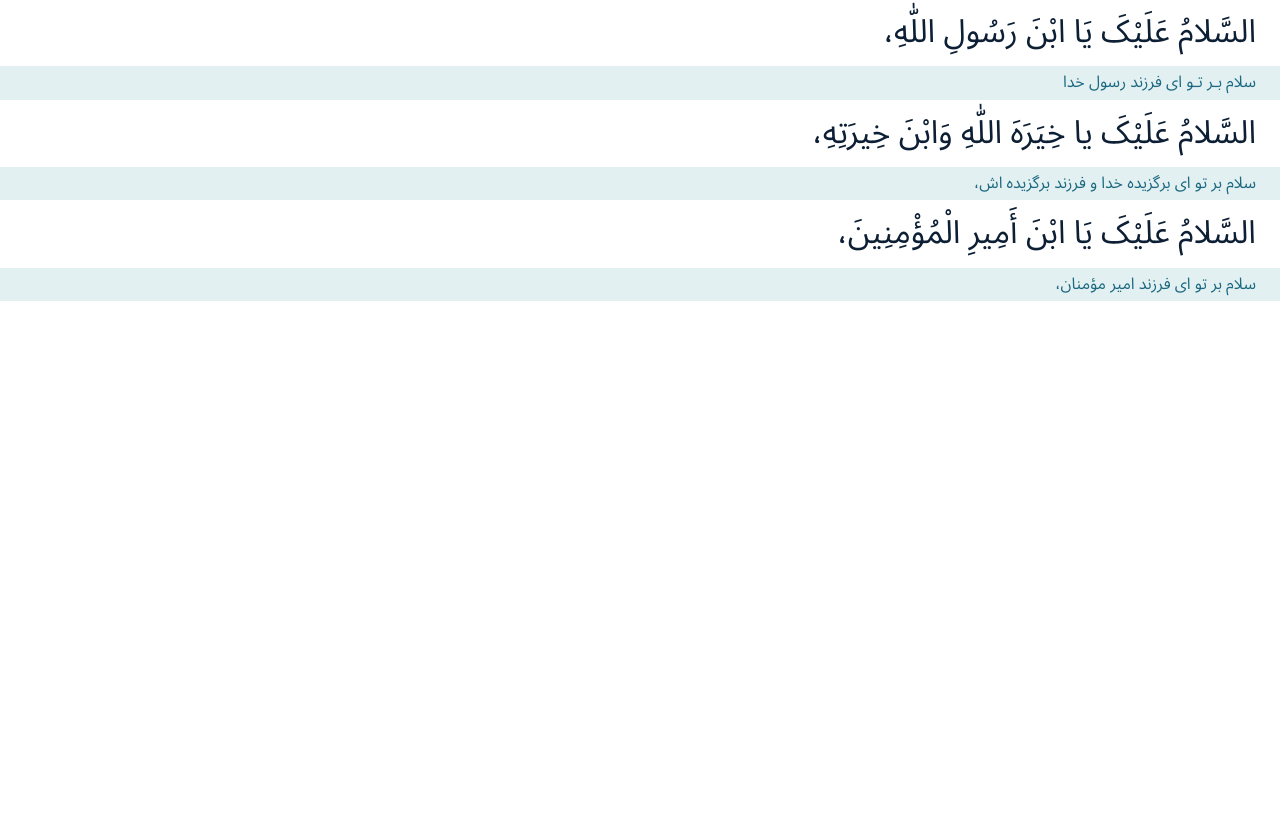
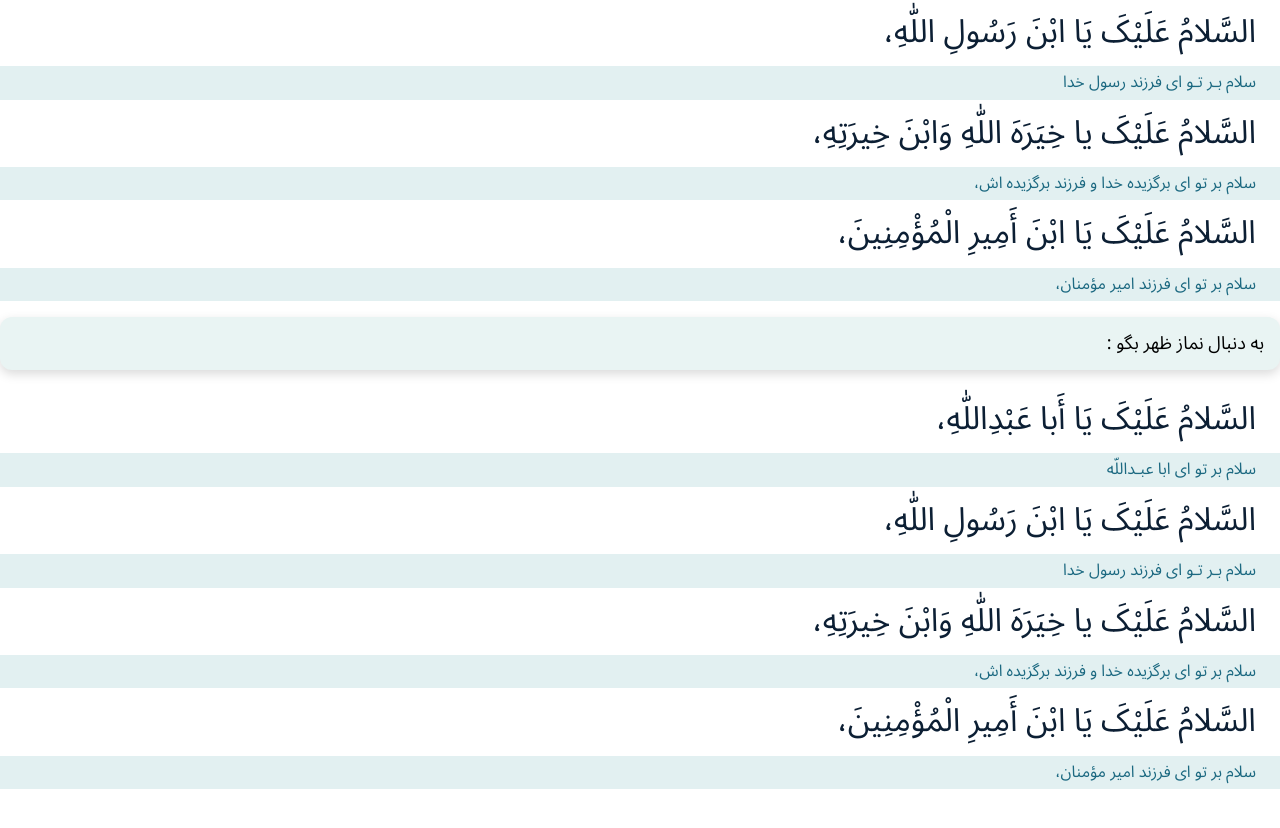
Before and after one commit to mostafafront/mafatih, a Next.js app: page /reader in a window 1280 px wide. Shown: the part 1226-2054 px from the top of the page. Before the commit the page ends 1591 px from the top, so only its background shows below. Built offline with nearby package versions, Linux system fonts and the light colour scheme.

Commit message:
create js for sticky subtitle in reader page

```diff
--- a/src/pages/reader/index.js
+++ b/src/pages/reader/index.js
@@ -1,4 +1,4 @@
-import React from "react";
+import React, { useEffect } from "react";
 import Link from "next/link";
 import BtnMenu from "../../../components/header/btnMenu";
 import FilterOffcanvas from "../../../components/header/filterOffcanvas";
@@ -11,7 +11,53 @@ import BtnOffcanvasSpeed from "../../../components/reader/speedFooter/btnOffcanv
 import BtnOffcanvasSinger from "../../../components/reader/singerFooter/btnOffcanvasSinger";
 import SingersChange from "../../../components/reader/singerFooter/singersChange";
 
+//document.body.scrollTop + sticky.getBoundingClientRect().top
+//window.pageYOffset + sticky.getBoundingClientRect().top
+//yPosition += (element.offsetTop - element.scrollTop + element.clientTop);
+// sticky.getBoundingClientRect().top - header.getBoundingClientRect().height - 2         its the best way
+
 export default function ReaderPage() {
+  useEffect(() => {
+    const sticky = document.querySelectorAll(".stickySubtitle-prayer");
+    const header = document.querySelector(".header");
+    let heightHeader = header.getBoundingClientRect().height;
+
+    window.addEventListener("scroll", function () {
+      sticky.forEach(function (stickyItem) {
+        let elementTop = stickyItem.getBoundingClientRect().top;
+
+        if (!document.querySelector(".sticky-active")) {
+          if (elementTop - heightHeader - 2 < 1) {
+            console.log("resid");
+            stickyItem.classList.add("sticky-active");
+            stickyItem.style.position = "sticky";
+            stickyItem.style.top = heightHeader + 2 + "px";
+          }
+        } else {
+          let activeElem = document.querySelector(".sticky-active");
+          let activeElemHeight = activeElem.getBoundingClientRect().height;
+          let activeElemTop = activeElem.getBoundingClientRect().top;
+
+          if (elementTop - heightHeader - 2 - activeElemHeight < 1) {
+            console.log("resid 2");
+
+            // for(let i = 0; i > 10; i++) {
+
+            // }
+
+            activeElem.classList.remove("sticky-active");
+            activeElem.style.top = heightHeader + 2 + "px";
+            activeElem.style.position = "static";
+
+            stickyItem.classList.add("sticky-active");
+            stickyItem.style.position = "sticky";
+            stickyItem.style.top = heightHeader + 2 + "px";
+          }
+        }
+      });
+    });
+  }, []); //for useEffect
+
   return (
     <>
       {/* <!--  HEADER  --> */}
@@ -607,7 +653,9 @@ export default function ReaderPage() {
                   </h6>
                 </div>
                 <div className="translateText-Faraz py-1 px-3 px-md-4">
-                  <h6 className="mb-0">سلام بر تو ای برگزیده خدا و فرزند برگزیده اش،</h6>
+                  <h6 className="mb-0">
+                    سلام بر تو ای برگزیده خدا و فرزند برگزیده اش،
+                  </h6>
                 </div>
               </div>
               <div className="faraz d-flex flex-column">
@@ -652,7 +700,9 @@ export default function ReaderPage() {
                   </h6>
                 </div>
                 <div className="translateText-Faraz py-1 px-3 px-md-4">
-                  <h6 className="mb-0">سلام بر تو ای برگزیده خدا و فرزند برگزیده اش،</h6>
+                  <h6 className="mb-0">
+                    سلام بر تو ای برگزیده خدا و فرزند برگزیده اش،
+                  </h6>
                 </div>
               </div>
               <div className="faraz d-flex flex-column">
@@ -692,7 +742,9 @@ export default function ReaderPage() {
                   </h6>
                 </div>
                 <div className="translateText-Faraz py-1 px-3 px-md-4">
-                  <h6 className="mb-0">سلام بر تو ای برگزیده خدا و فرزند برگزیده اش،</h6>
+                  <h6 className="mb-0">
+                    سلام بر تو ای برگزیده خدا و فرزند برگزیده اش،
+                  </h6>
                 </div>
               </div>
               <div className="faraz d-flex flex-column">
@@ -706,7 +758,55 @@ export default function ReaderPage() {
                 </div>
               </div>
             </div>
-
+            <div className="text-prayer">
+              <div className="stickySubtitle-prayer d-flex align-items-center p-3 my-3">
+                <h3 className="mb-0">به دنبال نماز ظهر بگو :</h3>
+              </div>
+              <div className="textFaraz-prayer">
+                <div className="faraz d-flex flex-column">
+                  <div className="arabicText-Faraz py-2 px-3 px-md-4">
+                    <h6 className="mb-0">
+                      السَّلامُ عَلَیْکَ یَا أَبا عَبْدِاللّٰهِ،
+                    </h6>
+                  </div>
+                  <div className="translateText-Faraz py-1 px-3 px-md-4">
+                    <h6 className="mb-0">سلام بر تو ای ابا عبـداللّه </h6>
+                  </div>
+                </div>
+                <div className="faraz d-flex flex-column">
+                  <div className="arabicText-Faraz py-2 px-3 px-md-4">
+                    <h6 className="mb-0">
+                      السَّلامُ عَلَیْکَ یَا ابْنَ رَسُولِ اللّٰهِ،
+                    </h6>
+                  </div>
+                  <div className="translateText-Faraz py-1 px-3 px-md-4">
+                    <h6 className="mb-0">سلام بـر تـو ای فرزند رسول خدا</h6>
+                  </div>
+                </div>
+                <div className="faraz d-flex flex-column">
+                  <div className="arabicText-Faraz py-2 px-3 px-md-4">
+                    <h6 className="mb-0">
+                      السَّلامُ عَلَیْکَ یا خِیَرَهَ اللّٰهِ وَابْنَ خِیرَتِهِ،
+                    </h6>
+                  </div>
+                  <div className="translateText-Faraz py-1 px-3 px-md-4">
+                    <h6 className="mb-0">
+                      سلام بر تو ای برگزیده خدا و فرزند برگزیده اش،
+                    </h6>
+                  </div>
+                </div>
+                <div className="faraz d-flex flex-column">
+                  <div className="arabicText-Faraz py-2 px-3 px-md-4">
+                    <h6 className="mb-0">
+                      السَّلامُ عَلَیْکَ یَا ابْنَ أَمِیرِ الْمُؤْمِنِینَ،
+                    </h6>
+                  </div>
+                  <div className="translateText-Faraz py-1 px-3 px-md-4">
+                    <h6 className="mb-0">سلام بر تو ای فرزند امیر مؤمنان،</h6>
+                  </div>
+                </div>
+              </div>
+            </div>
           </div>
         </div>
       </main>
@@ -717,10 +817,10 @@ export default function ReaderPage() {
         <div className="container">
           <div className="d-flex py-3 justify-content-between align-items-center">
             <div className="themes">
-              <BtnOffcanvasSetting/>
+              <BtnOffcanvasSetting />
             </div>
             <div className="speed">
-              <BtnOffcanvasSpeed/>
+              <BtnOffcanvasSpeed />
             </div>
             <div className="play">
               <button type="button" className="btn border-0 p-0">
@@ -728,7 +828,7 @@ export default function ReaderPage() {
               </button>
             </div>
             <div className="singer">
-              <BtnOffcanvasSinger/>
+              <BtnOffcanvasSinger />
             </div>
             <div className="select-box d-flex justify-content-end">
               <button type="button" className="btn border-0">
@@ -827,9 +927,9 @@ export default function ReaderPage() {
                   اللّٰهِ
                 </div>
                 <div className="buttons-for-change-font-size d-flex justify-content-center gap-3">
-                  <BtnDecFont/>
-                  <InputFont/>
-                  <BtnIncFont/>
+                  <BtnDecFont />
+                  <InputFont />
+                  <BtnIncFont />
                 </div>
               </div>
             </div>
@@ -840,7 +940,7 @@ export default function ReaderPage() {
               aria-labelledby="nav-disabled-tab"
               tabIndex="0"
             >
-              <FontChange/>
+              <FontChange />
             </div>
           </div>
         </div>
@@ -928,7 +1028,7 @@ export default function ReaderPage() {
             </div>
           </div>
           <div className="boorder-singer border w-100"></div>
-          <SingersChange/>
+          <SingersChange />
         </div>
       </div>
       {/* <!-- OFFCANVAS SINGER FOOTER --> */}
```
Lines whose indentation alone changed are shown as unchanged.
